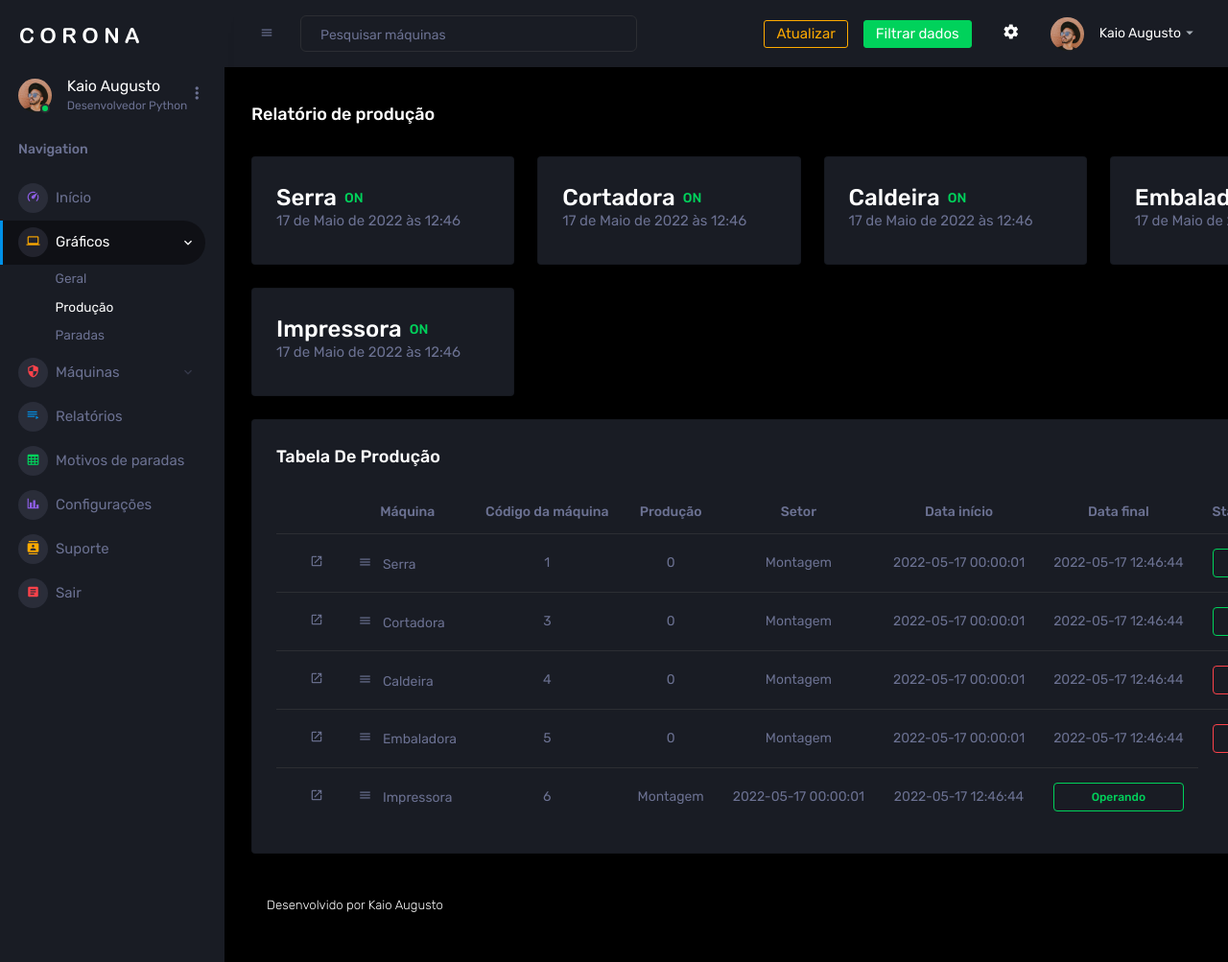
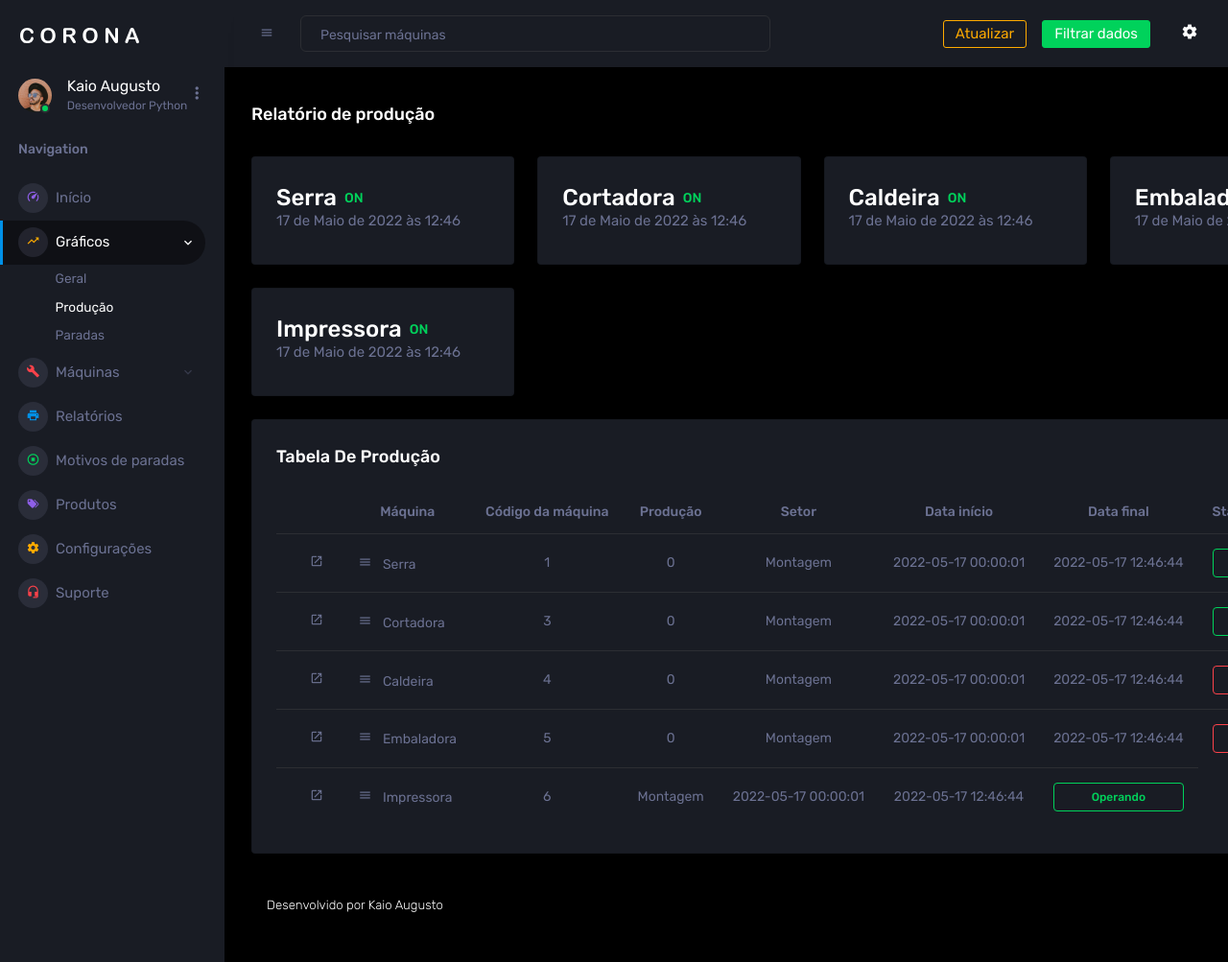
Before and after one commit to kaioaugusto41/Monitor, a Django app: page /producao in a window 1280 px wide. Shown: the whole page at 96% size. Run offline with Django 4.2, Linux system fonts and the light colour scheme; data comes from the database, SQL or seed files in the repository; both versions use the stored data as it was after the commit; some libraries are stand-ins or nearby versions.

Commit message:
Subindo alterações realizadas

```diff
--- a/dash/views.py
+++ b/dash/views.py
@@ -172,6 +172,7 @@ def producao(request):
         maquinas_filtradas = []                                                                     # 1.3.2 - Lista de máquinas com filtro...
         for maquina in Maquina.objects.values('id'):                                                # 1.3.3 - Loop que percorrerá todas as máquinas cadastradas no banco...
             maquina_filtrada = request.POST.get('filtro_{}'.format(maquina['id']), False)           # 1.3.3.1 - Bucando os valores filtrados no index.
+            print(maquina_filtrada)
             if maquina_filtrada != False:                                                           # 1.3.3.2 - Se o valor recebido for diferente de False...
                 maquinas_filtradas.append(maquina_filtrada)                                         # 1.3.3.2.1 - Adicionando os ids a serem mostrados na lista (maquinas_filtradas)
         print(maquinas_filtradas)
--- a/templates/partials/_menu.html
+++ b/templates/partials/_menu.html
@@ -69,7 +69,7 @@
     <li class="nav-item menu-items">
       <a class="nav-link" data-toggle="collapse" href="#ui-basic" aria-expanded="false" aria-controls="ui-basic">
         <span class="menu-icon">
-          <i class="mdi mdi-laptop"></i>
+          <i class="mdi mdi-trending-up"></i>
         </span>
         <span class="menu-title">Gráficos</span>
         <i class="menu-arrow"></i>
@@ -85,7 +85,7 @@
     <li class="nav-item menu-items">
       <a class="nav-link" data-toggle="collapse" href="#auth" aria-expanded="false" aria-controls="auth">
         <span class="menu-icon">
-          <i class="mdi mdi-security"></i>
+          <i class="mdi mdi-wrench"></i>
         </span>
         <span class="menu-title">Máquinas</span>
         <i class="menu-arrow"></i>
@@ -103,7 +103,7 @@
     <li class="nav-item menu-items">
       <a class="nav-link" href="pages/forms/basic_elements.html">
         <span class="menu-icon">
-          <i class="mdi mdi-playlist-play"></i>
+          <i class="mdi mdi-printer"></i>
         </span>
         <span class="menu-title">Relatórios</span>
       </a>
@@ -111,15 +111,23 @@
     <li class="nav-item menu-items">
       <a class="nav-link" href="pages/tables/basic-table.html">
         <span class="menu-icon">
-          <i class="mdi mdi-table-large"></i>
+          <i class="mdi mdi-stop-circle-outline"></i>
         </span>
         <span class="menu-title">Motivos de paradas</span>
       </a>
     </li>
     <li class="nav-item menu-items">
+      <a class="nav-link" href="pages/tables/basic-table.html">
+        <span class="menu-icon">
+          <i class="mdi mdi-tag-multiple"></i>
+        </span>
+        <span class="menu-title">Produtos</span>
+      </a>
+    </li>
+    <li class="nav-item menu-items">
       <a class="nav-link" href="pages/charts/chartjs.html">
         <span class="menu-icon">
-          <i class="mdi mdi-chart-bar"></i>
+          <i class="mdi mdi-settings"></i>
         </span>
         <span class="menu-title">Configurações</span>
       </a>
@@ -127,20 +135,12 @@
     <li class="nav-item menu-items">
       <a class="nav-link" href="pages/icons/mdi.html">
         <span class="menu-icon">
-          <i class="mdi mdi-contacts"></i>
+          <i class="mdi mdi-headset"></i>
         </span>
         <span class="menu-title">Suporte</span>
       </a>
     </li>
 
-    <li class="nav-item menu-items">
-      <a class="nav-link" href="http://www.bootstrapdash.com/demo/corona-free/jquery/documentation/documentation.html">
-        <span class="menu-icon">
-          <i class="mdi mdi-file-document-box"></i>
-        </span>
-        <span class="menu-title">Sair</span>
-      </a>
-    </li>
   </ul>
 </nav>
 
--- a/templates/producao.html
+++ b/templates/producao.html
@@ -28,6 +28,8 @@
             <ul class="navbar-nav navbar-nav-right">
                 <a type="button" class="btn btn-outline-warning btn-icon-text" onclick="Refresh()">
                 Atualizar</a>
+
+
                 <li class="nav-item dropdown d-none d-lg-block">
                   <a class="nav-link btn btn-success create-new-button" id="createbuttonDropdown" data-toggle="dropdown" aria-expanded="false" href="#">Filtrar dados</a>
                   <div style='width: 300px;' class="dropdown-menu dropdown-menu-right navbar-dropdown preview-list" aria-labelledby="createbuttonDropdown">
@@ -46,7 +48,7 @@
                           {% for maquina in maquinas %}
                           <div class="form-check form-check-primary">
                             <label class="form-check-label">
-                            <input type="checkbox" class="form-check-input" checked=""> {{ maquina.nome_maquina }} <i class="input-helper"></i></label>
+                              <input name='filtro_{{maquina.id}}' type="checkbox" class="form-check-input" checked="" value='{{maquina.id}}'> {{ maquina.nome_maquina }} <i class="input-helper"></i></label>
                           </div>
                           {% endfor %}
                           {% endif %}
@@ -66,43 +68,6 @@
                   <a class="nav-link" href="#">
                       <i class="mdi mdi-settings"></i>
                   </a>
-                </li>
-
-                <li class="nav-item dropdown">
-                <a class="nav-link" id="profileDropdown" href="#" data-toggle="dropdown">
-                    <div class="navbar-profile">
-                    <img class="img-xs rounded-circle" src="{% static 'images/faces/face15.jpg' %}" alt="">
-                    <p class="mb-0 d-none d-sm-block navbar-profile-name">Kaio Augusto</p>
-                    <i class="mdi mdi-menu-down d-none d-sm-block"></i>
-                    </div>
-                </a>
-                <div class="dropdown-menu dropdown-menu-right navbar-dropdown preview-list" aria-labelledby="profileDropdown">
-                    <h6 class="p-3 mb-0">Profile</h6>
-                    <div class="dropdown-divider"></div>
-                    <a class="dropdown-item preview-item">
-                    <div class="preview-thumbnail">
-                        <div class="preview-icon bg-dark rounded-circle">
-                        <i class="mdi mdi-settings text-success"></i>
-                        </div>
-                    </div>
-                    <div class="preview-item-content">
-                        <p class="preview-subject mb-1">Settings</p>
-                    </div>
-                    </a>
-                    <div class="dropdown-divider"></div>
-                    <a class="dropdown-item preview-item">
-                    <div class="preview-thumbnail">
-                        <div class="preview-icon bg-dark rounded-circle">
-                        <i class="mdi mdi-logout text-danger"></i>
-                        </div>
-                    </div>
-                    <div class="preview-item-content">
-                        <p class="preview-subject mb-1">Log out</p>
-                    </div>
-                    </a>
-                    <div class="dropdown-divider"></div>
-                    <p class="p-3 mb-0 text-center">Advanced settings</p>
-                </div>
                   </li>
             </ul>
             <button class="navbar-toggler navbar-toggler-right d-lg-none align-self-center" type="button" data-toggle="offcanvas">
@@ -127,7 +92,7 @@
             </div>
             <div class="row">
                 {% if maquinas %}
-                {% for maquina in maquinas_filtradas %}
+                {% for maquina in maquinas %}
                 <div class="col-xl-3 col-sm-6 grid-margin stretch-card">
                   <div class="card">
                     <div class="card-body">
@@ -171,8 +136,8 @@
                             </tr>
                           </thead>
                           <tbody>
-                            {% if maquinas %}
-                            {% for maquina in maquinas %}
+                            {% if maquinas_filtradas %}
+                            {% for maquina in maquinas_filtradas %}
                             <tr>
                               <td>
                                 <div class="form-check form-check-muted m-0">
```
Also changed, not shown: templates/index.html (+5 -38 lines), db.sqlite3. Lines whose indentation alone changed are shown as unchanged.
